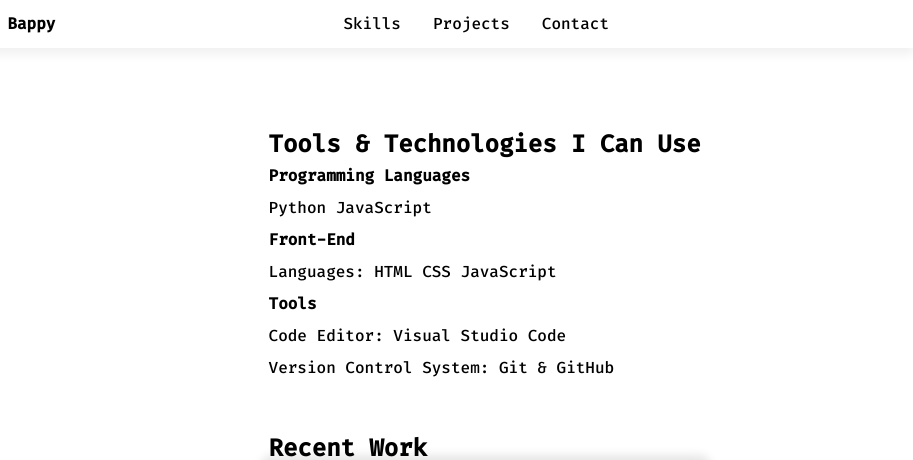
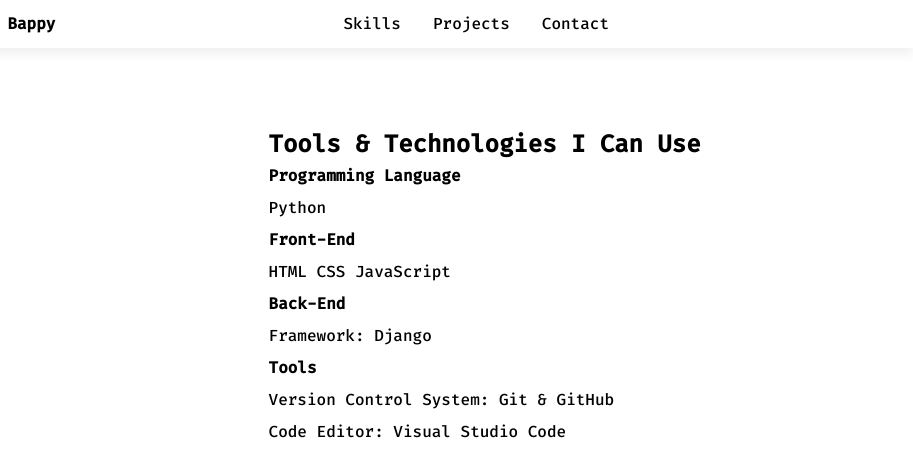
Before and after one commit to sayyedulbappy/portfolio, a website: page src/index.html in a window 1280 px wide. Shown: the top 460 px of the page, 367-1280 px from the left. Drawn offline with Linux system fonts and the light colour scheme; files whose address does not match are found by name.

Commit message:
modify skill section

```diff
--- a/src/index.html
+++ b/src/index.html
@@ -95,13 +95,15 @@
       <section class="main-content">
         <section id="skills">
           <h2>Tools & Technologies I Can Use</h2>
-          <p><strong>Programming Languages</strong></p>
-          <p>Python JavaScript</p>
+          <p><strong>Programming Language</strong></p>
+          <p>Python</p>
           <p><strong>Front-End</strong></p>
-          <p>Languages: HTML CSS JavaScript</p>
+          <p>HTML CSS JavaScript</p>
+          <p><strong>Back-End</strong></p>
+          <p>Framework: Django</p>
           <p><strong>Tools</strong></p>
+          <p>Version Control System: Git & GitHub</p>
           <p>Code Editor: Visual Studio Code</p>
-          <p>Version Control System: Git & GitHub</p>
         </section>
         <section id="projects">
           <h2>Recent Work</h2>
```
Also changed, not shown: build/index.html, build/sitemap.xml.
